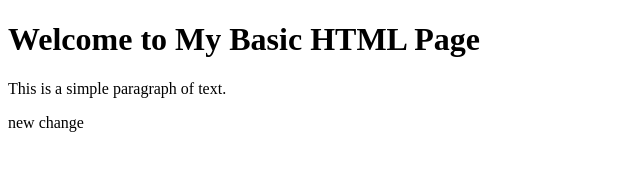
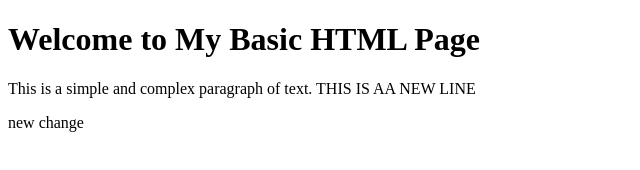
Before and after one commit to MOKSH88888/git_practice, a plain HTML site: page index.html in a window 1280 px wide. Shown: the whole page, without its empty margins (0-640 px from the left). Drawn offline with Linux system fonts and the light colour scheme.

Commit message:
Fifth commit

```diff
--- a/index.html
+++ b/index.html
@@ -7,7 +7,7 @@
 </head>
 <body>
     <h1>Welcome to My Basic HTML Page</h1>
-    <p>This is a simple paragraph of text.</p>
+    <p>This is a simple and complex paragraph of text. THIS IS AA NEW LINE</p>
     <p>new change</p>
 </body>
 </html>
```
